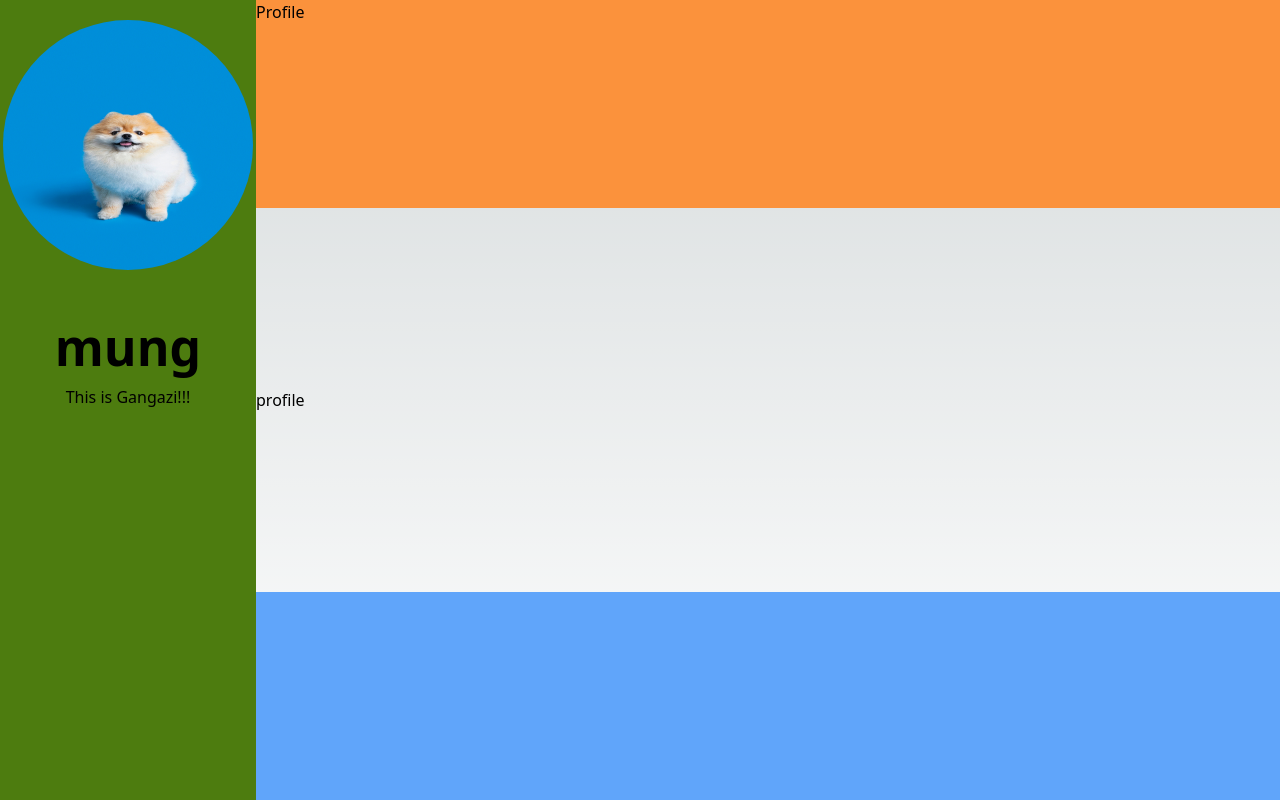
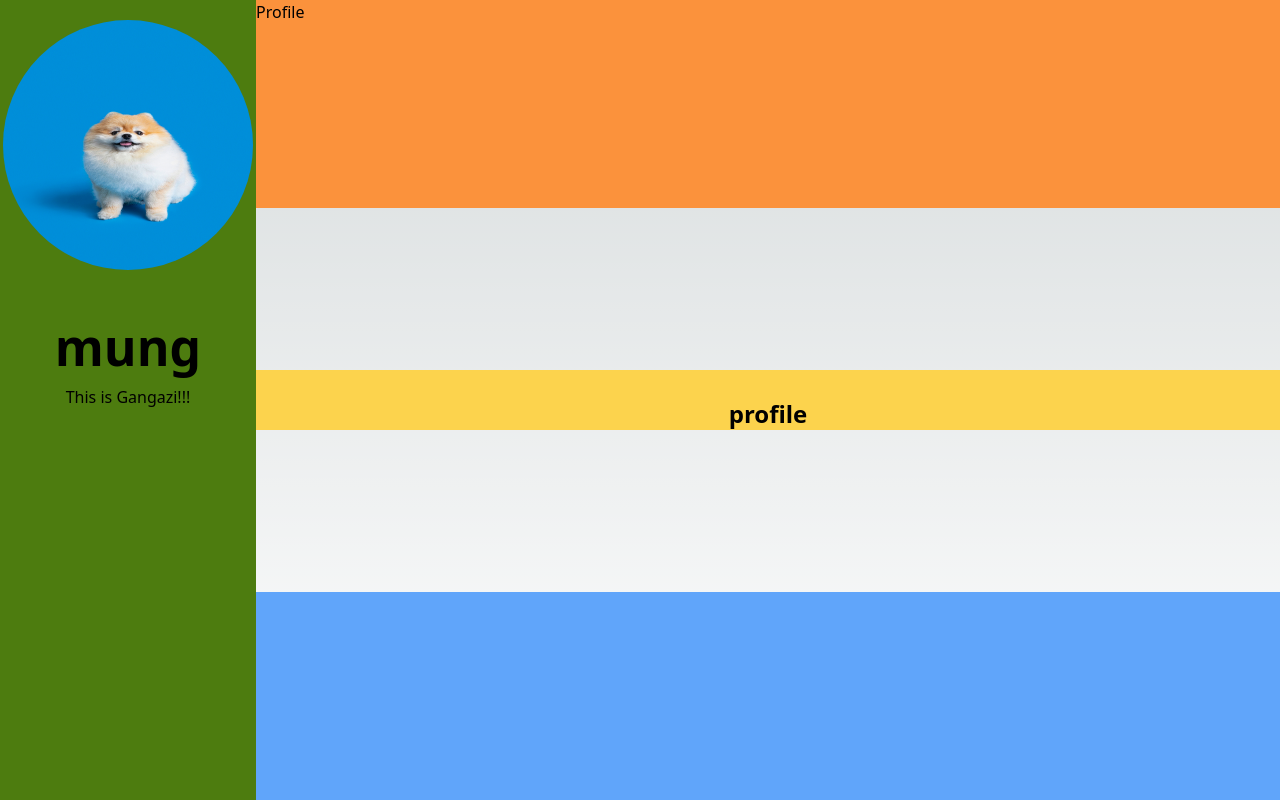
Before and after one commit to popop25/MyBlog, a Next.js app: page /profile in a window 1280 px wide. Built offline with nearby package versions, Linux system fonts and the light colour scheme.

Commit message:
profile text update

```diff
--- a/src/app/profile/page.tsx
+++ b/src/app/profile/page.tsx
@@ -1,3 +1,3 @@
 export default function Profile(){
-    return <div>profile</div>;
+    return <div className=" bg-[#fcd34d] text-2xl text-center font-bold pt-7">profile</div>;
 }
```
